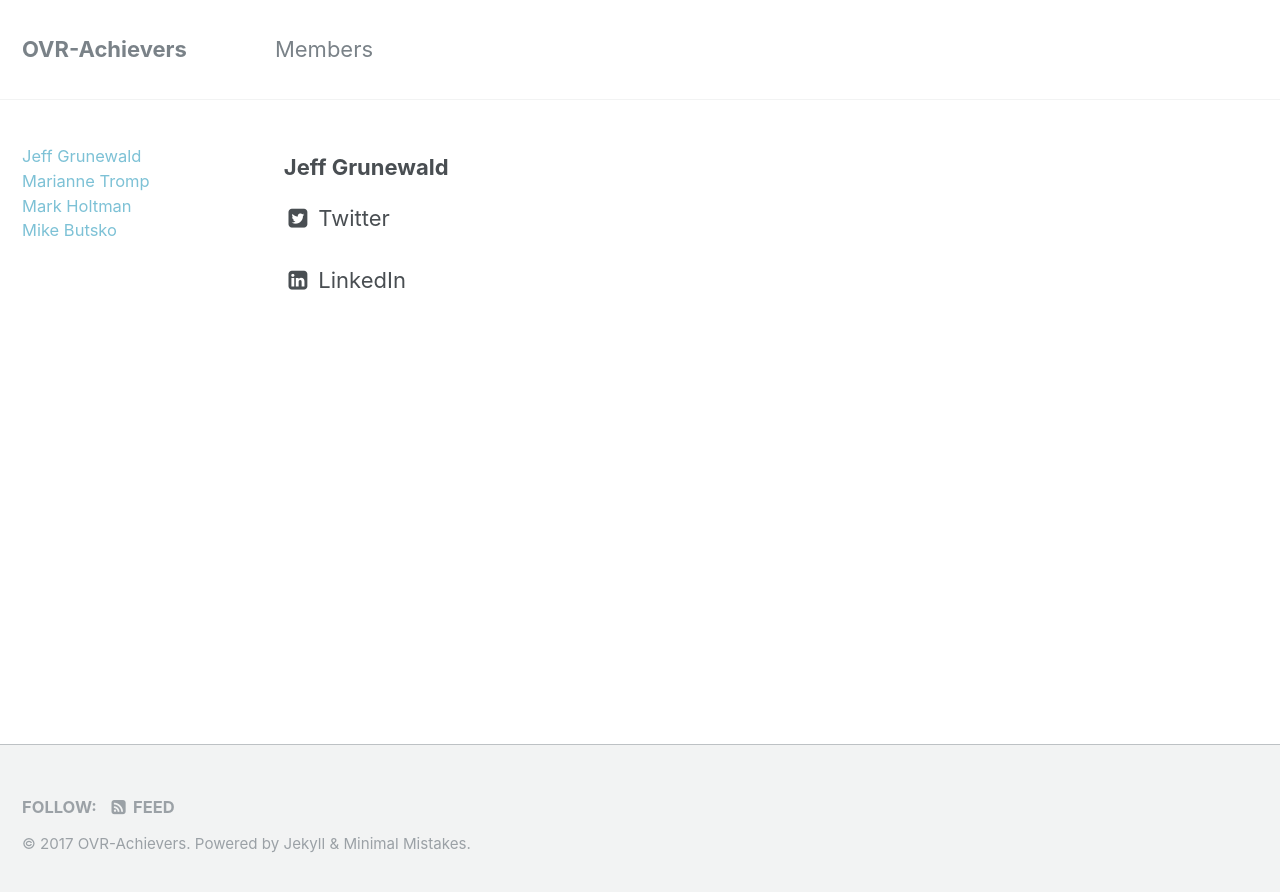
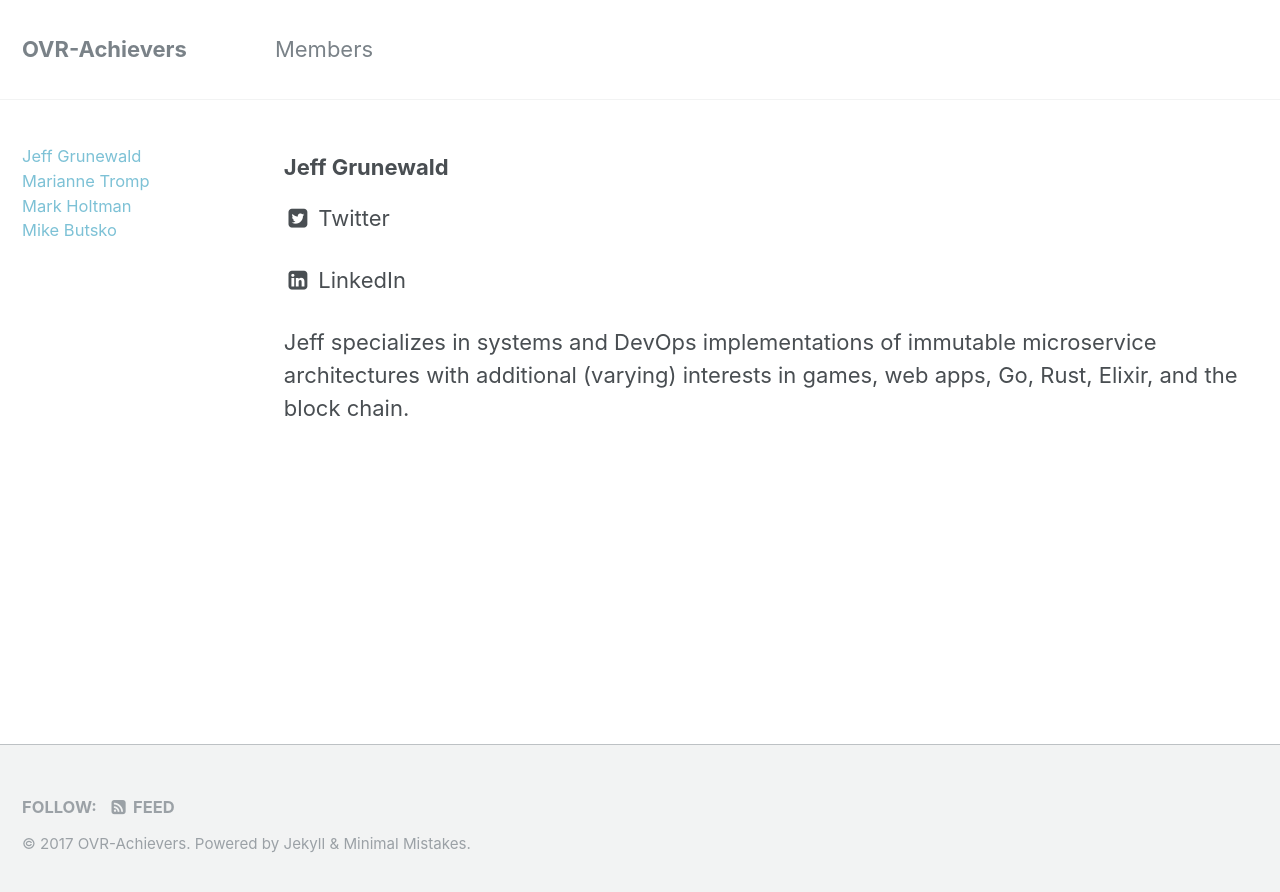
Before and after one commit to kennydrobnack/ovrachievers-guild, a Jekyll site: the page built from _people/jgrunewald.md, in a window 1280 px wide. Shown: the top 892 px of the page. Built offline with Jekyll 4.4.1, drawn with Linux system fonts in a browser that asks for light colours.

Commit message:
Updating jeff's profile with description

```diff
--- a/_people/jgrunewald.md
+++ b/_people/jgrunewald.md
@@ -4,3 +4,4 @@ name: Jeff Grunewald
 twitter: jeffgrunewald
 linkedin: jgrunewald
 ---
+Jeff specializes in systems and DevOps implementations of immutable microservice architectures with additional (varying) interests in games, web apps, Go, Rust, Elixir, and the block chain.
```
